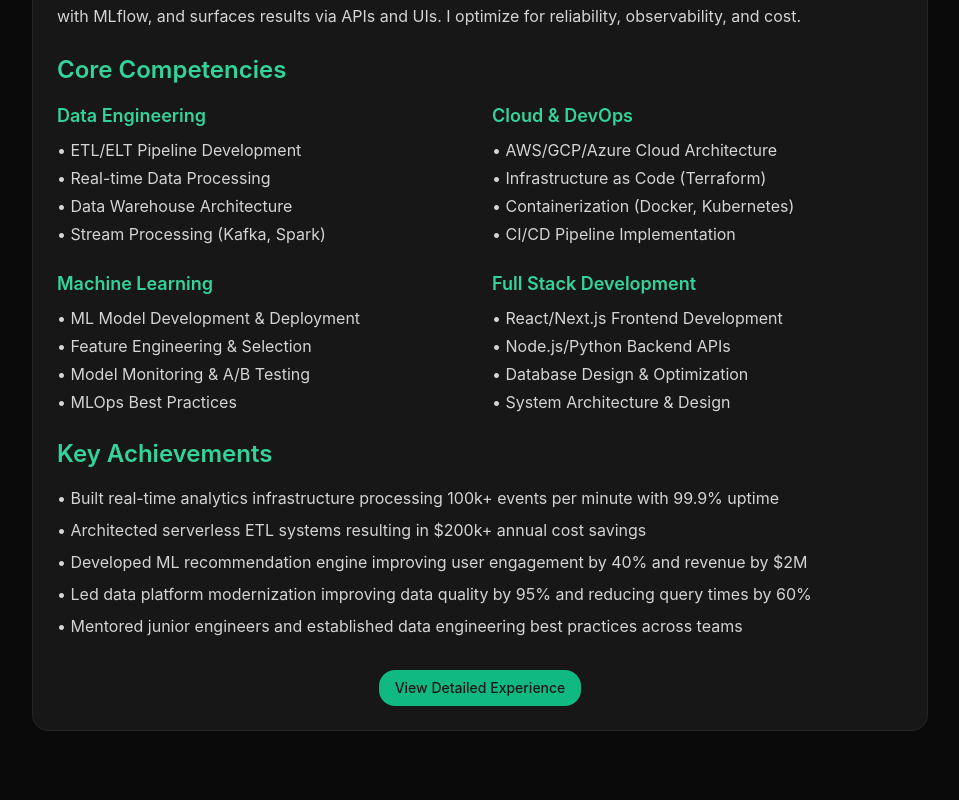
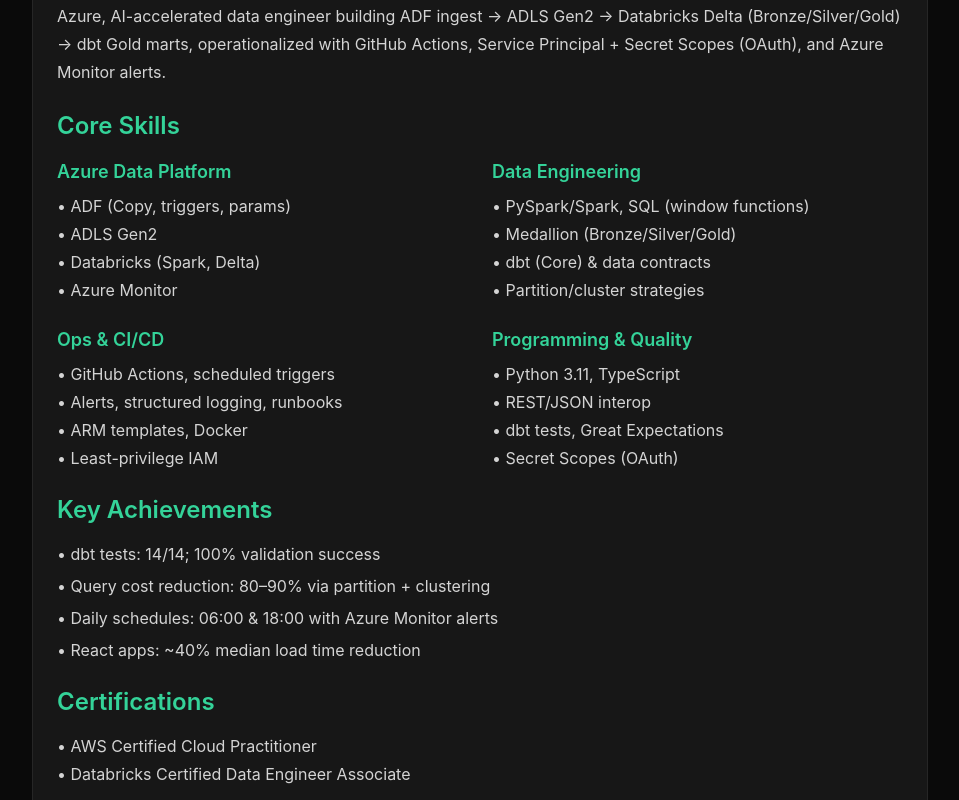
Before and after one commit to DrakeDamon/portfolio-nextjs, a Next.js app: page /resume in a window 1280 px wide. Shown: the part 700-1500 px from the top of the page, without its empty margins (160-1119 px from the left). Built offline with nearby package versions, Linux system fonts and the light colour scheme.

Commit message:
updated resume

```diff
--- a/src/app/experience/page.tsx
+++ b/src/app/experience/page.tsx
@@ -16,6 +16,20 @@
       "Implemented dbt tests (not_null/accepted_values) and structured logging runbooks"
     ],
     technologies: ["Azure", "ADF", "ADLS Gen2", "Databricks/Delta", "dbt", "GitHub Actions", "Azure Monitor"]
+  },
+  {
+    title: "React Engineer (Contract)",
+    company: "DevSoft",
+    location: "Tampa, FL",
+    dates: "Jun 2022 – Present",
+    description: "Built and maintained React apps for users with performance optimizations and REST integrations.",
+    achievements: [
+      "Reduced median load time ~40% via code-splitting and lazy-loading",
+      "Integrated REST APIs with robust error handling and retries",
+      "Improved UX with accessibility and responsive design best practices",
+      "Collaborated with product to scope and deliver features on schedule"
+    ],
+    technologies: ["React", "Next.js", "TypeScript", "REST APIs", "Performance"]
   },
   {
     title: "Biology Teacher",
--- a/src/app/page.tsx
+++ b/src/app/page.tsx
@@ -27,13 +27,13 @@
         </div>
       </section>
 
-      {/* Metrics Section */}
+      {/* Metrics Section (resume-aligned) */}
       <section className="py-16">
         <div className="grid grid-cols-2 md:grid-cols-4 gap-8">
-          <Metric label="Years Experience" value="5+" />
-          <Metric label="Projects Completed" value="25+" />
-          <Metric label="Technologies Mastered" value="15+" />
-          <Metric label="Data Points Processed" value="1M+" />
+          <Metric label="dbt Tests" value="14/14" />
+          <Metric label="Cost Reduction" value="80–90%" />
+          <Metric label="Daily Schedules" value="06:00 / 18:00" />
+          <Metric label="App Users" value="1,000+" />
         </div>
       </section>
 
--- a/src/app/resume/page.tsx
+++ b/src/app/resume/page.tsx
@@ -7,7 +7,7 @@
       <div className="text-center mb-16">
         <h1 className="text-5xl font-bold mb-6 text-emerald-400">Resume</h1>
         <p className="text-xl text-neutral-300 max-w-3xl mx-auto mb-8">
-          Download my resume to learn more about my professional background and technical expertise.
+          Azure-focused, AI-accelerated data engineer building production lakehouses with reliability, observability, and cost control.
         </p>
         <Button href="/resume.pdf" className="mb-8">Download Resume (PDF)</Button>
       </div>
@@ -15,7 +15,7 @@
       <Card className="max-w-4xl mx-auto">
         <div className="text-center mb-8">
           <h2 className="text-4xl font-bold mb-2 text-emerald-400">David Damon</h2>
-          <p className="text-xl text-neutral-300 mb-4">Data Engineer | GCP + Databricks | BigQuery | MLflow | dbt | Terraform</p>
+          <p className="text-xl text-neutral-300 mb-4">Data Engineer — Azure Lakehouse (ADF · ADLS Gen2 · Databricks/Delta · dbt · Azure Monitor · GitHub Actions)</p>
           <div className="flex flex-wrap justify-center gap-6 text-neutral-400">
             <span>📍 Tampa, FL</span>
             <span>📧 dddamon06@gmail.com</span>
@@ -24,61 +24,64 @@
             <span>💻 github.com/DrakeDamon</span>
           </div>
         </div>
-
         <div className="prose prose-invert max-w-none">
           <h3 className="text-2xl font-semibold mb-4 text-emerald-400">Professional Summary</h3>
           <p className="text-neutral-300 mb-6">
-            Cloud-first, AI-accelerated data engineer who builds production ETL/ELT on GCP and Databricks, tracks models
-            with MLflow, and surfaces results via APIs and UIs. I optimize for reliability, observability, and cost.
+            Azure, AI-accelerated data engineer building ADF ingest → ADLS Gen2 → Databricks Delta (Bronze/Silver/Gold) → dbt Gold marts, operationalized with GitHub Actions, Service Principal + Secret Scopes (OAuth), and Azure Monitor alerts.
           </p>
 
-          <h3 className="text-2xl font-semibold mb-4 text-emerald-400">Core Competencies</h3>
+          <h3 className="text-2xl font-semibold mb-4 text-emerald-400">Core Skills</h3>
           <div className="grid md:grid-cols-2 gap-6 mb-6">
+            <div>
+              <h4 className="text-lg font-semibold mb-2 text-emerald-400">Azure Data Platform</h4>
+              <ul className="text-neutral-300 space-y-1">
+                <li>• ADF (Copy, triggers, params)</li>
+                <li>• ADLS Gen2</li>
+                <li>• Databricks (Spark, Delta)</li>
+                <li>• Azure Monitor</li>
+              </ul>
+            </div>
             <div>
               <h4 className="text-lg font-semibold mb-2 text-emerald-400">Data Engineering</h4>
               <ul className="text-neutral-300 space-y-1">
-                <li>• ETL/ELT Pipeline Development</li>
-                <li>• Real-time Data Processing</li>
-                <li>• Data Warehouse Architecture</li>
-                <li>• Stream Processing (Kafka, Spark)</li>
+                <li>• PySpark/Spark, SQL (window functions)</li>
+                <li>• Medallion (Bronze/Silver/Gold)</li>
+                <li>• dbt (Core) & data contracts</li>
+                <li>• Partition/cluster strategies</li>
               </ul>
             </div>
             <div>
-              <h4 className="text-lg font-semibold mb-2 text-emerald-400">Cloud & DevOps</h4>
+              <h4 className="text-lg font-semibold mb-2 text-emerald-400">Ops & CI/CD</h4>
               <ul className="text-neutral-300 space-y-1">
-                <li>• AWS/GCP/Azure Cloud Architecture</li>
-                <li>• Infrastructure as Code (Terraform)</li>
-                <li>• Containerization (Docker, Kubernetes)</li>
-                <li>• CI/CD Pipeline Implementation</li>
+                <li>• GitHub Actions, scheduled triggers</li>
+                <li>• Alerts, structured logging, runbooks</li>
+                <li>• ARM templates, Docker</li>
+                <li>• Least-privilege IAM</li>
               </ul>
             </div>
             <div>
-              <h4 className="text-lg font-semibold mb-2 text-emerald-400">Machine Learning</h4>
+              <h4 className="text-lg font-semibold mb-2 text-emerald-400">Programming & Quality</h4>
               <ul className="text-neutral-300 space-y-1">
-                <li>• ML Model Development & Deployment</li>
-                <li>• Feature Engineering & Selection</li>
-                <li>• Model Monitoring & A/B Testing</li>
-                <li>• MLOps Best Practices</li>
-              </ul>
-            </div>
-            <div>
-              <h4 className="text-lg font-semibold mb-2 text-emerald-400">Full Stack Development</h4>
-              <ul className="text-neutral-300 space-y-1">
-                <li>• React/Next.js Frontend Development</li>
-                <li>• Node.js/Python Backend APIs</li>
-                <li>• Database Design & Optimization</li>
-                <li>• System Architecture & Design</li>
+                <li>• Python 3.11, TypeScript</li>
+                <li>• REST/JSON interop</li>
+                <li>• dbt tests, Great Expectations</li>
+                <li>• Secret Scopes (OAuth)</li>
               </ul>
             </div>
           </div>
 
           <h3 className="text-2xl font-semibold mb-4 text-emerald-400">Key Achievements</h3>
           <ul className="text-neutral-300 space-y-2 mb-6">
-            <li>• Built real-time analytics infrastructure processing 100k+ events per minute with 99.9% uptime</li>
-            <li>• Architected serverless ETL systems resulting in $200k+ annual cost savings</li>
-            <li>• Developed ML recommendation engine improving user engagement by 40% and revenue by $2M</li>
-            <li>• Led data platform modernization improving data quality by 95% and reducing query times by 60%</li>
-            <li>• Mentored junior engineers and established data engineering best practices across teams</li>
+            <li>• dbt tests: 14/14; 100% validation success</li>
+            <li>• Query cost reduction: 80–90% via partition + clustering</li>
+            <li>• Daily schedules: 06:00 & 18:00 with Azure Monitor alerts</li>
+            <li>• React apps: ~40% median load time reduction</li>
+          </ul>
+
+          <h3 className="text-2xl font-semibold mb-4 text-emerald-400">Certifications</h3>
+          <ul className="text-neutral-300 space-y-1 mb-6">
+            <li>• AWS Certified Cloud Practitioner</li>
+            <li>• Databricks Certified Data Engineer Associate</li>
           </ul>
 
           <div className="text-center mt-8">
--- a/src/app/skills/page.tsx
+++ b/src/app/skills/page.tsx
@@ -9,7 +9,17 @@
   },
   {
     title: "Azure Data Platform",
-    skills: ["Azure", "Azure Data Factory", "ADLS Gen2", "Databricks", "Delta Lake", "dbt", "Azure Monitor"]
+    skills: [
+      "Azure",
+      "Azure Data Factory",
+      "ADLS Gen2",
+      "Databricks",
+      "Delta Lake",
+      "dbt",
+      "Azure Monitor",
+      "Service Principal (OAuth)",
+      "Secret Scopes"
+    ]
   },
   {
     title: "Data Engineering",
@@ -17,7 +27,7 @@
   },
   {
     title: "Cloud & Ops",
-    skills: ["GitHub Actions", "ARM Templates", "Docker", "Linux", "CI/CD"]
+    skills: ["GitHub Actions", "ARM Templates", "Docker", "Linux", "CI/CD", "Alerting"]
   },
   {
     title: "ML & Serving",
```
Also changed, not shown: 2 other files (tests, documents, lock files or other folders).
